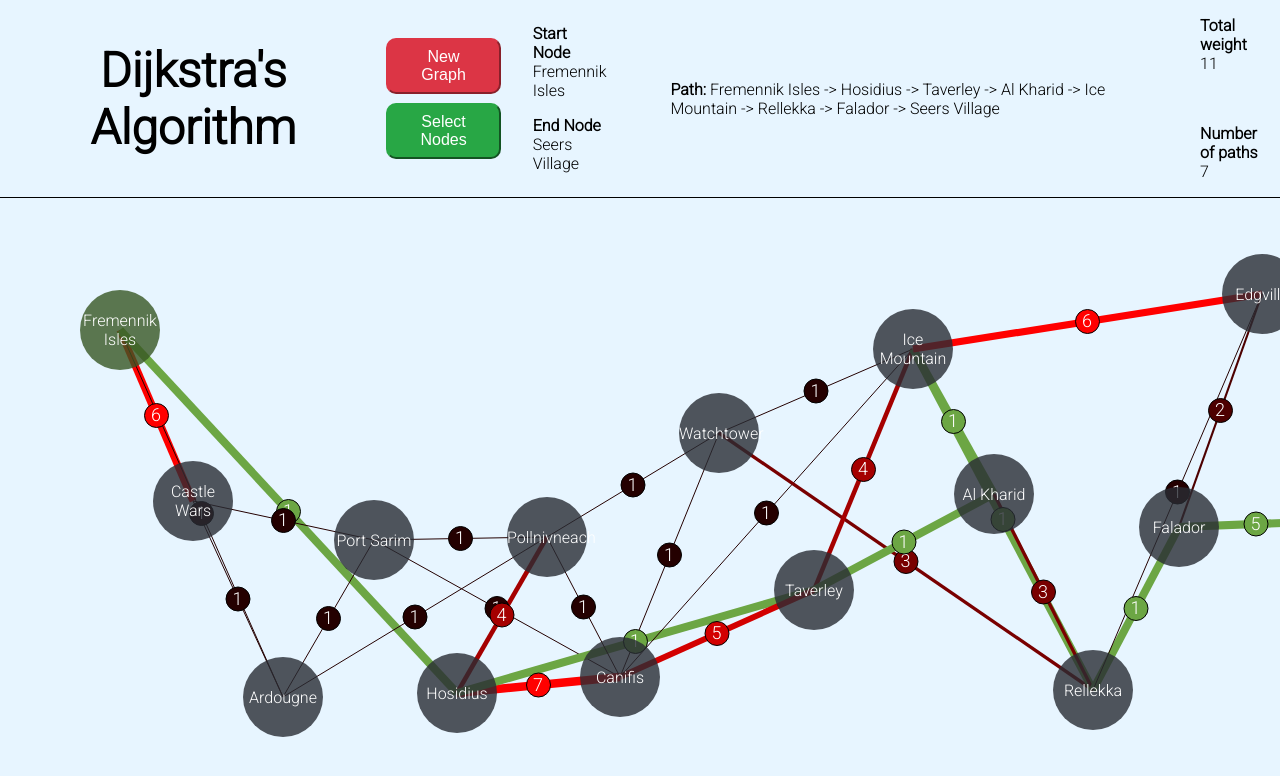
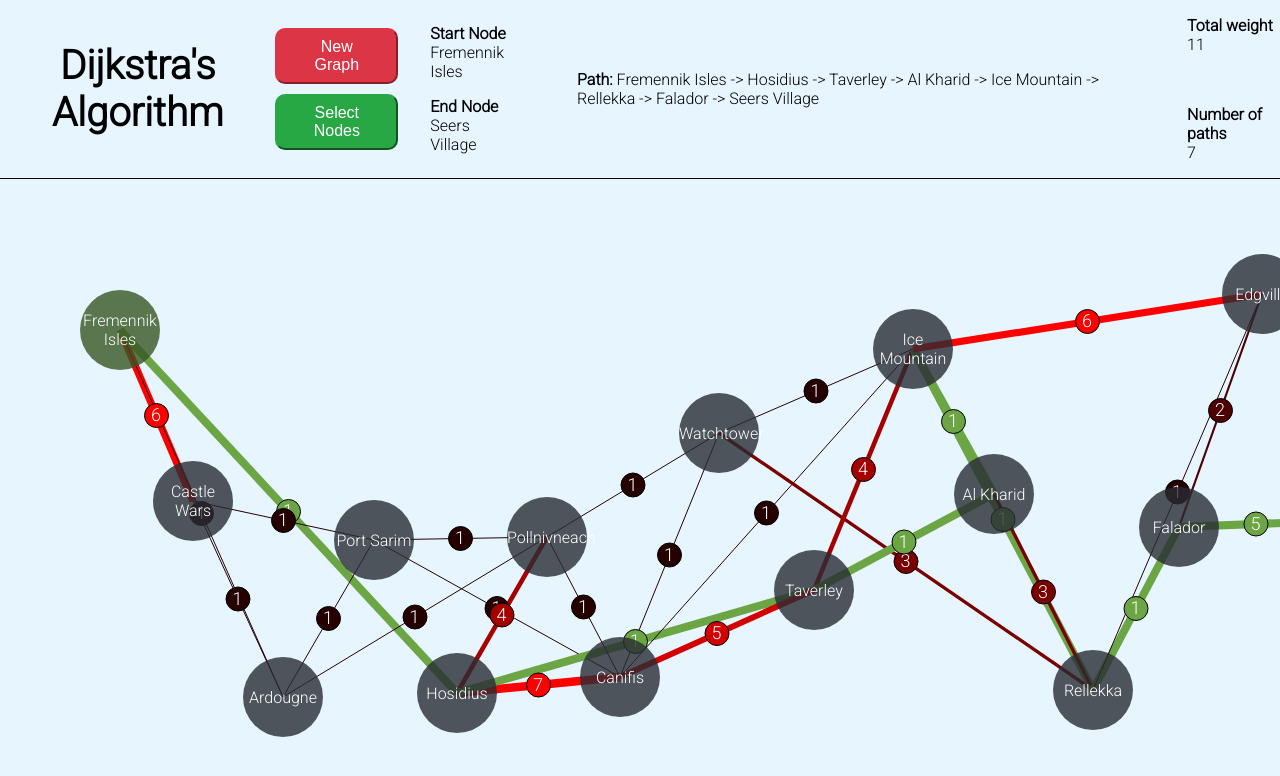
Before and after one commit to rscarbel/dijkstras-algorithm, a React (Create React App) app: page / in a window 1280 px wide. Shown: the top 776 px of the page. Built offline with nearby package versions, Linux system fonts and the light colour scheme.

Commit message:
top bar now stretches across screen

```diff
--- a/src/components/TopBar.js
+++ b/src/components/TopBar.js
@@ -1,5 +1,5 @@
 const componentStyle = {
-  width: 'fit-content',
+  width: '100%',
   display: 'flex',
   justifyContent: 'center',
   alignItems: 'center',
@@ -9,7 +9,7 @@ const componentStyle = {
 }
 
 const h1Style = {
-  fontSize: '3em',
+  fontSize: '2.5em',
   margin: '0 1.3em',
   zIndex: '999',
 }
@@ -55,7 +55,7 @@ const TopBar = ({
 
   return <div style={componentStyle}>
 
-    <h1 style={h1Style}>Dijkstra's Algorithm</h1>
+    <h1 style={h1Style}>Dijkstra's<br />Algorithm</h1>
     <div style={{display:'flex',flexWrap:'wrap',flexDirection: 'column',alignContent: 'space-around', justifyContent: 'space-around'}}>
       <button onClick={reloadAction} style={newGraphButton}>New Graph</button>
 
```
